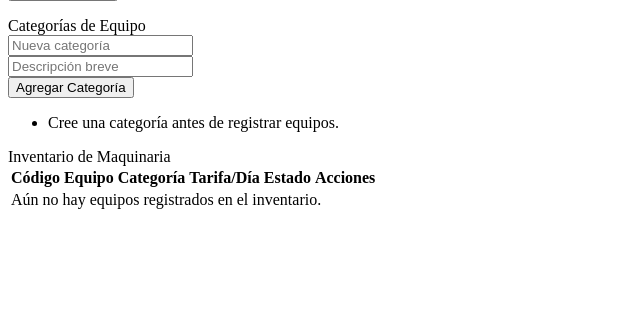
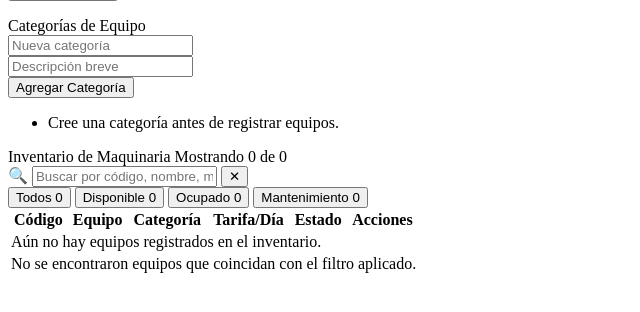
Before and after one commit to Darwin1235/LP2, a PHP site: page /views/equipos/index.php in a window 1280 px wide. Shown: the part 229-541 px from the top of the page, without its empty margins (0-640 px from the left). Run offline with PHP 8.4, Linux system fonts and the light colour scheme; the template is opened without the code that fills it, so the values that code supplies are empty; some libraries are stand-ins or nearby versions.

Commit message:
Buscador en tiempo real e indicadores de filtro por estado en Equipos

```diff
--- a/views/equipos/index.php
+++ b/views/equipos/index.php
@@ -1,5 +1,11 @@
+<?php
+$totalEquipos      = count($equipos);
+$totalDisponibles  = count(array_filter($equipos, fn($e) => $e['estado_operativo'] === 'Disponible'));
+$totalOcupados     = count(array_filter($equipos, fn($e) => $e['estado_operativo'] === 'Ocupado'));
+$totalMantenimiento = count(array_filter($equipos, fn($e) => $e['estado_operativo'] === 'Mantenimiento'));
+?>
+
 <div class="row">
-    <!-- Formulario de Equipos -->
     <div class="col-md-4">
         <div class="card shadow-sm mb-3">
             <div class="card-header bg-dark text-white">
@@ -62,7 +68,6 @@
             </div>
         </div>
 
-        <!-- Gestión Rápida de Categorías -->
         <div class="card shadow-sm">
             <div class="card-header bg-secondary text-white">Categorías de Equipo</div>
             <div class="card-body">
@@ -95,12 +100,46 @@
         </div>
     </div>
 
-    <!-- Tabla de Equipos -->
     <div class="col-md-8">
         <div class="card shadow-sm">
-            <div class="card-header bg-dark text-white">Inventario de Maquinaria</div>
+            <div class="card-header bg-dark text-white d-flex justify-content-between align-items-center flex-wrap gap-2">
+                <span>Inventario de Maquinaria</span>
+                <span class="badge bg-light text-dark" id="contadorMostrados">
+                    Mostrando <?= $totalEquipos ?> de <?= $totalEquipos ?>
+                </span>
+            </div>
+
+            <div class="card-body border-bottom bg-light py-3">
+                <div class="row g-2 align-items-center">
+                    <div class="col-lg-5">
+                        <div class="input-group input-group-sm">
+                            <span class="input-group-text bg-white border-end-0 text-muted">🔍</span>
+                            <input type="text" id="buscadorEquipos" class="form-control border-start-0"
+                                   placeholder="Buscar por código, nombre, marca o categoría...">
+                            <button type="button" id="limpiarBusqueda" class="btn btn-outline-secondary d-none" title="Limpiar filtro">✕</button>
+                        </div>
+                    </div>
+                    <div class="col-lg-7">
+                        <div class="d-flex flex-wrap gap-1 justify-content-lg-end" id="filtrosEstado">
+                            <button type="button" class="btn btn-sm btn-dark filtro-estado active" data-estado="Todos">
+                                Todos <span class="badge bg-secondary ms-1"><?= $totalEquipos ?></span>
+                            </button>
+                            <button type="button" class="btn btn-sm btn-outline-success filtro-estado" data-estado="Disponible">
+                                Disponible <span class="badge bg-success ms-1"><?= $totalDisponibles ?></span>
+                            </button>
+                            <button type="button" class="btn btn-sm btn-outline-warning text-dark filtro-estado" data-estado="Ocupado">
+                                Ocupado <span class="badge bg-warning text-dark ms-1"><?= $totalOcupados ?></span>
+                            </button>
+                            <button type="button" class="btn btn-sm btn-outline-danger filtro-estado" data-estado="Mantenimiento">
+                                Mantenimiento <span class="badge bg-danger ms-1"><?= $totalMantenimiento ?></span>
+                            </button>
+                        </div>
+                    </div>
+                </div>
+            </div>
+
             <div class="card-body table-responsive">
-                <table class="table table-hover align-middle">
+                <table class="table table-hover align-middle" id="tablaEquipos">
                     <thead class="table-light">
                         <tr>
                             <th>Código</th>
@@ -116,7 +155,9 @@
                             <tr><td colspan="6" class="text-center text-muted">Aún no hay equipos registrados en el inventario.</td></tr>
                         <?php endif; ?>
                         <?php foreach ($equipos as $eq): ?>
-                        <tr>
+                        <tr class="fila-equipo"
+                            data-estado="<?= htmlspecialchars($eq['estado_operativo']) ?>"
+                            data-busqueda="<?= htmlspecialchars(strtolower($eq['codigo'] . ' ' . $eq['nombre'] . ' ' . $eq['marca'] . ' ' . $eq['modelo'] . ' ' . $eq['categoria'])) ?>">
                             <td><strong><?= htmlspecialchars($eq['codigo']) ?></strong></td>
                             <td><?= htmlspecialchars($eq['nombre']) ?><br><small class="text-muted"><?= htmlspecialchars($eq['marca'] . ' ' . $eq['modelo']) ?></small></td>
                             <td><?= htmlspecialchars($eq['categoria']) ?></td>
@@ -136,6 +177,11 @@
                             </td>
                         </tr>
                         <?php endforeach; ?>
+                        <tr id="filaSinResultados" class="d-none">
+                            <td colspan="6" class="text-center text-muted py-4">
+                                No se encontraron equipos que coincidan con el filtro aplicado.
+                            </td>
+                        </tr>
                     </tbody>
                 </table>
             </div>
@@ -143,7 +189,6 @@
     </div>
 </div>
 
-<!-- SweetAlert2 -->
 <script src="https://cdn.jsdelivr.net/npm/sweetalert2@11"></script>
 <script>
 <?php if (!empty($alerta)): ?>
@@ -177,4 +222,67 @@ document.querySelectorAll('.btn-confirmar-eliminar').forEach(btn => {
         });
     });
 });
+
+(function() {
+    const inputBuscar = document.getElementById('buscadorEquipos');
+    const btnLimpiar = document.getElementById('limpiarBusqueda');
+    const botonesEstado = document.querySelectorAll('.filtro-estado');
+    const filas = document.querySelectorAll('.fila-equipo');
+    const filaVacia = document.getElementById('filaSinResultados');
+    const contador = document.getElementById('contadorMostrados');
+    const total = filas.length;
+    let estadoActivo = 'Todos';
+
+    function aplicarFiltros() {
+        const texto = inputBuscar.value.trim().toLowerCase();
+        btnLimpiar.classList.toggle('d-none', texto === '');
+        let visibles = 0;
+
+        filas.forEach(fila => {
+            const coincideEstado = (estadoActivo === 'Todos' || fila.dataset.estado === estadoActivo);
+            const coincideTexto = (texto === '' || fila.dataset.busqueda.includes(texto));
+
+            if (coincideEstado && coincideTexto) {
+                fila.classList.remove('d-none');
+                visibles++;
+            } else {
+                fila.classList.add('d-none');
+            }
+        });
+
+        if (filaVacia && total > 0) {
+            filaVacia.classList.toggle('d-none', visibles > 0);
+        }
+        if (contador) {
+            contador.textContent = `Mostrando ${visibles} de ${total}`;
+        }
+    }
+
+    inputBuscar.addEventListener('input', aplicarFiltros);
+
+    btnLimpiar.addEventListener('click', () => {
+        inputBuscar.value = '';
+        aplicarFiltros();
+        inputBuscar.focus();
+    });
+
+    botonesEstado.forEach(btn => {
+        btn.addEventListener('click', () => {
+            botonesEstado.forEach(b => b.classList.remove('active', 'btn-dark', 'text-white'));
+            botonesEstado.forEach(b => {
+                const est = b.dataset.estado;
+                if (est === 'Todos') b.classList.add('btn-outline-dark');
+            });
+
+            btn.classList.remove('btn-outline-dark');
+            btn.classList.add('active');
+            if (btn.dataset.estado === 'Todos') {
+                btn.classList.add('btn-dark', 'text-white');
+            }
+
+            estadoActivo = btn.dataset.estado;
+            aplicarFiltros();
+        });
+    });
+})();
 </script>
```
